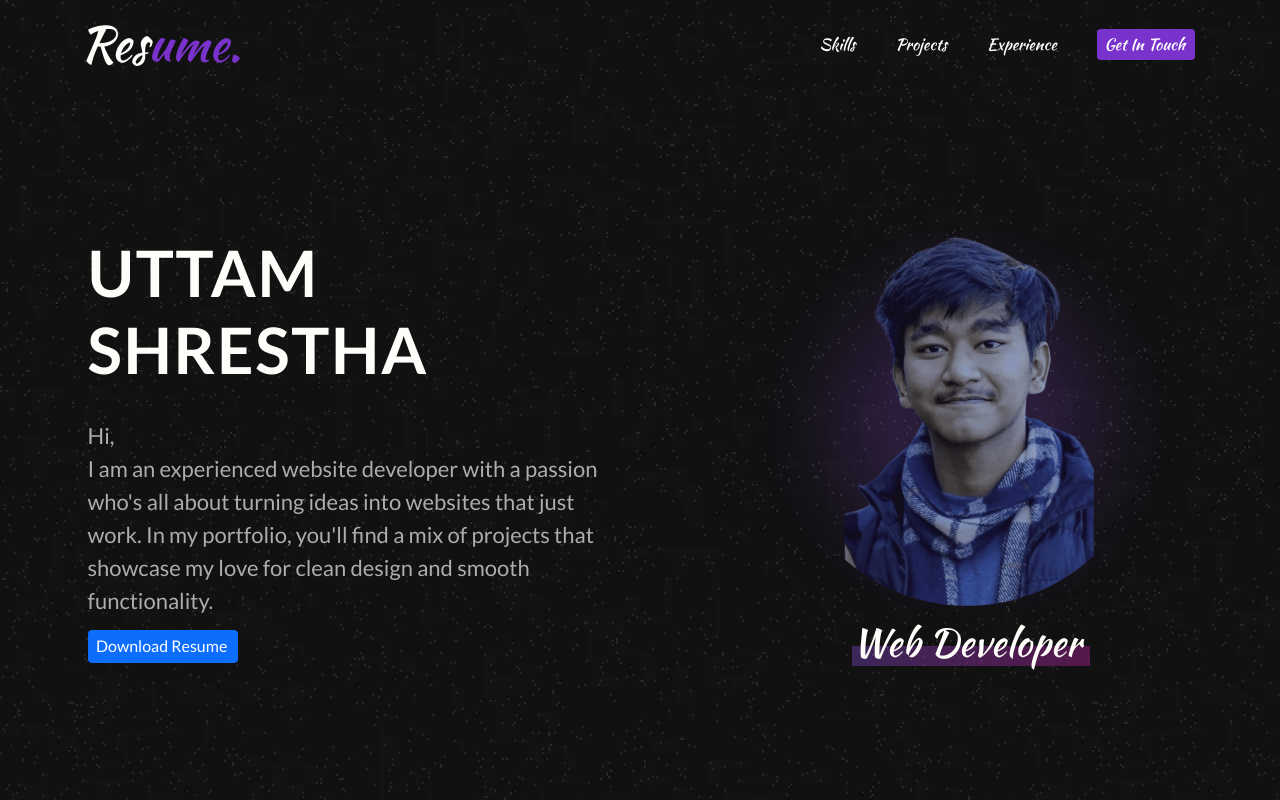
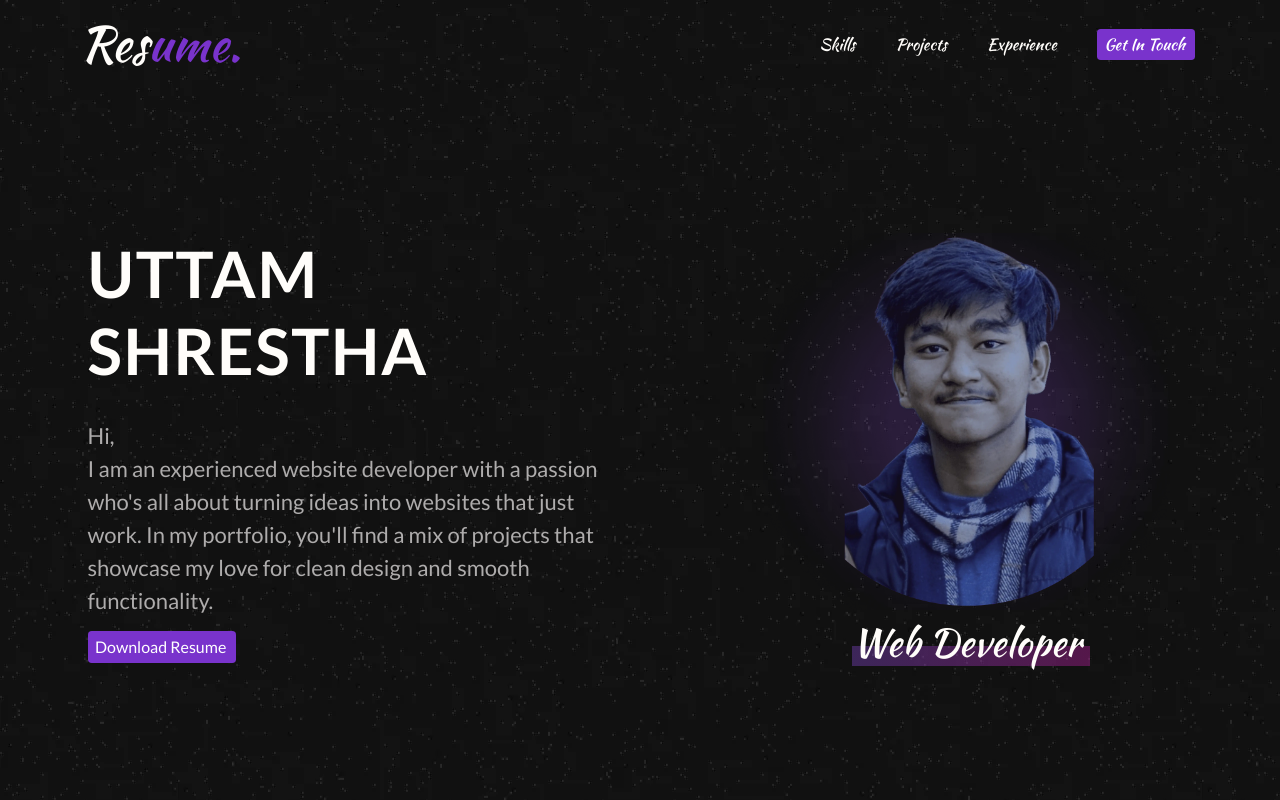
Before and after one commit to uttamstha123/personal_portfolio, a React (Create React App) app: page / in a window 1280 px wide. Shown: the top 800 px of the page. Built offline with nearby package versions, Linux system fonts and the light colour scheme.

Commit message:
style changes

```diff
--- a/src/App.css
+++ b/src/App.css
@@ -81,3 +81,8 @@ a{
   background: url('../public/footer_bg.webp');
   background-size: cover;
 }
+
+.primaryCtn{
+  background-color: var(--primary-text-clr);
+  border: none;
+}
--- a/src/layouts/nav.css
+++ b/src/layouts/nav.css
@@ -24,11 +24,6 @@
     color: var(--primary-text-clr);
 }
 
-.navbar .primaryCtn{
-    background-color: var(--primary-text-clr);
-    border: none;
-}
-
 .navbar .navbar-toggler{
     background: var(--white-text-clr);
 }
--- a/src/section/Header.js
+++ b/src/section/Header.js
@@ -17,7 +17,7 @@ const Header = () => {
             find a mix of projects that showcase my love for clean design and
             smooth functionality.
           </p>
-          <div className="fs-sm primaryCtn pe-3 btn btn-primary">
+          <div className="fs-sm primaryCtn pe-3 btn">
             <a href="./resume.pdf" className="text-white" download="Resume - Uttam Shrestha">
               Download Resume
             </a>
```
